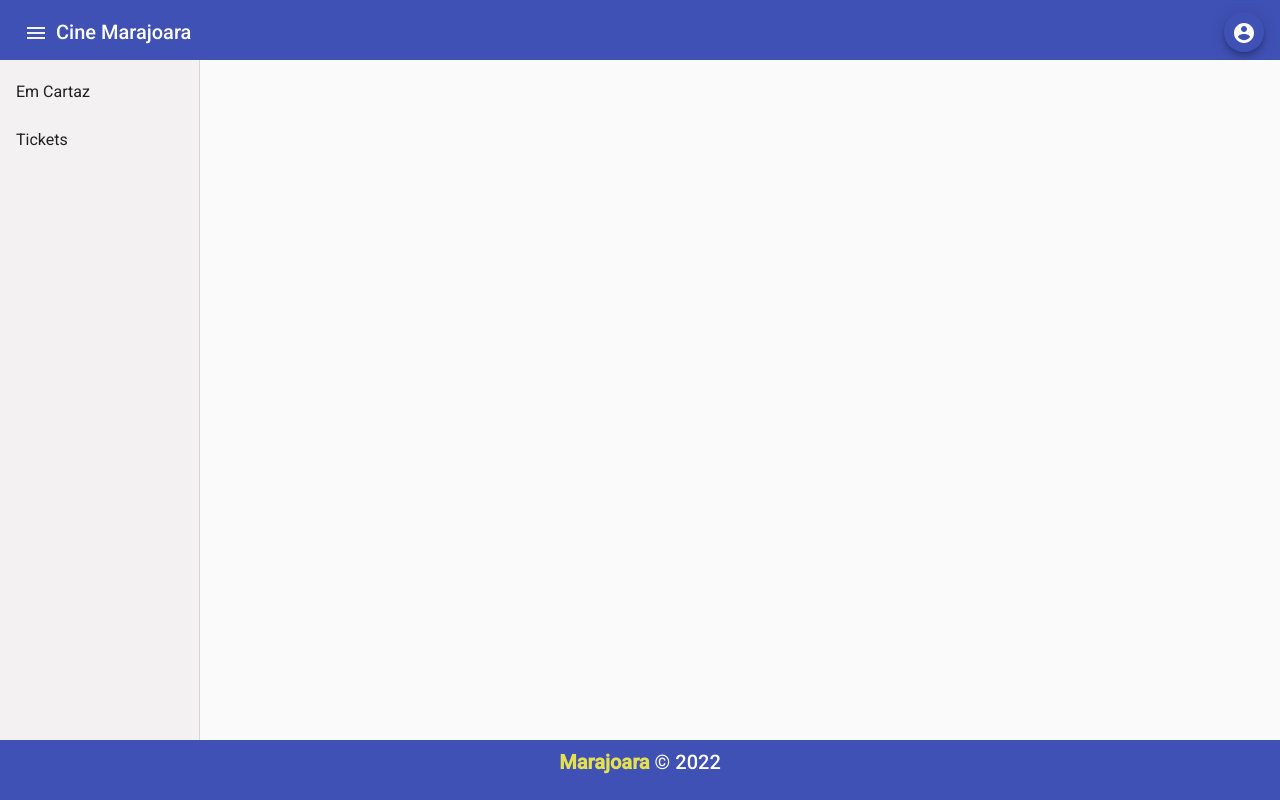
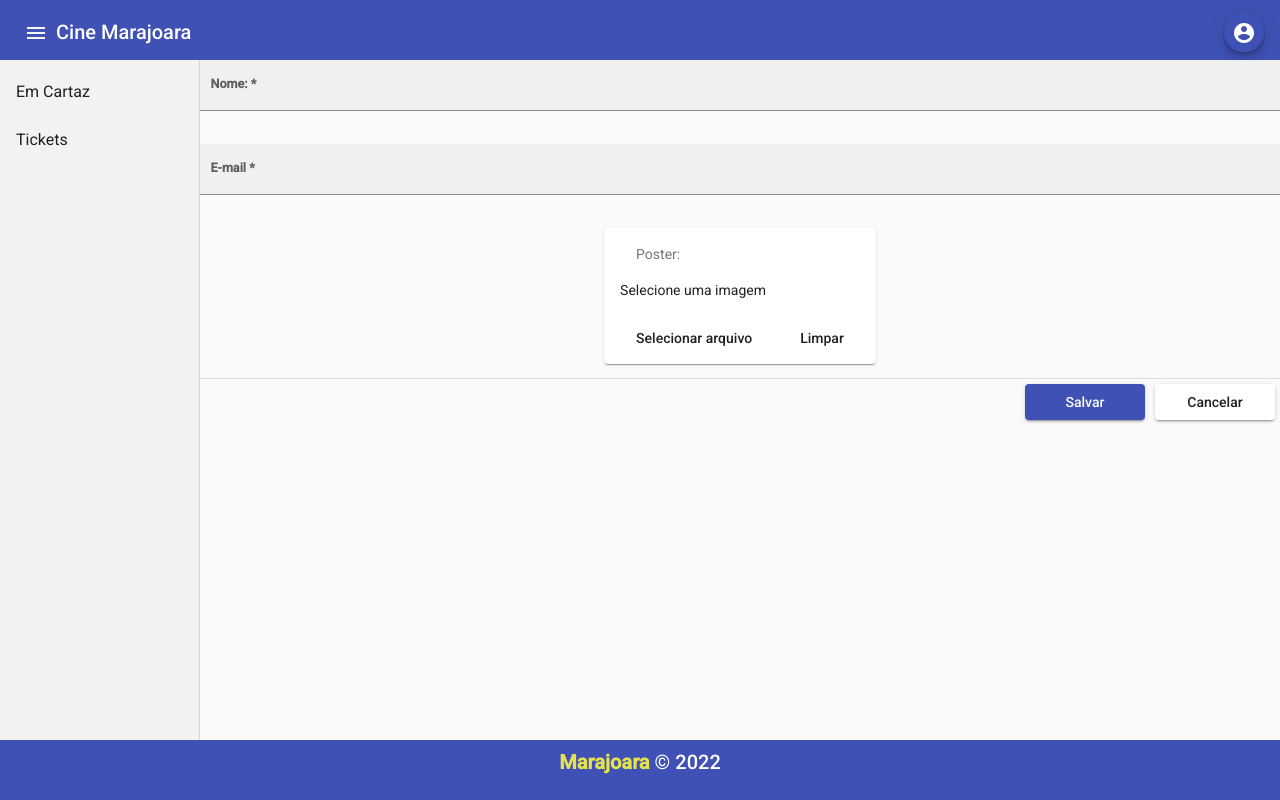
Before and after one commit to rafapolmann/marajoara-cinema-management, an Angular app in the folder Marajoara.Cinema.Management/Marajoara.Cinema.Management.FrontEnd/: page /userprofile in a window 1280 px wide. Before the commit this address led to /. Built offline with nearby package versions, Linux system fonts and the light colour scheme; sample sign-in values are in the browser's storage.

Commit message:
Creating UserAccountProfileComponet

```diff
--- a/Marajoara.Cinema.Management/Marajoara.Cinema.Management.FrontEnd/src/app/app-routing.module.ts
+++ b/Marajoara.Cinema.Management/Marajoara.Cinema.Management.FrontEnd/src/app/app-routing.module.ts
@@ -17,6 +17,7 @@ import { RegisterComponent } from './features/user/register/register/register.co
 import { UserAccountAddComponent } from './features/user/user-account-add/user-account-add.component';
 import { UserAccountEditComponent } from './features/user/user-account-edit/user-account-edit.component';
 import { UserAccountListComponent } from './features/user/user-account-list/user-account-list.component';
+import { UserAccountProfileComponent } from './features/user/user-account-profile/user-account-profile.component';
 import { AccessLevel } from './models/UserAccount'
 
 
@@ -46,6 +47,7 @@ const userModuleRoutes: Routes = [
       ]
     }
   },
+  { path: 'userprofile', component: UserAccountProfileComponent, canActivate: [AuthGuard] },
 ];
 
 /** MOVIE MODULE ROUTES DEFINITION */
--- a/Marajoara.Cinema.Management/Marajoara.Cinema.Management.FrontEnd/src/app/app.component.ts
+++ b/Marajoara.Cinema.Management/Marajoara.Cinema.Management.FrontEnd/src/app/app.component.ts
@@ -10,9 +10,9 @@ import { LoadingService } from './services/loading.service';
   styleUrls: ['./app.component.scss'],
 })
 export class AppComponent implements AfterContentChecked {
+  title = 'Cine Marajoara';
+  user!: AuthorizedUserAccount;
 
-  title = 'Cine Marajoara';
-  user!: AuthorizedUserAccount;// AuthorizedUserAccount | undefined;
   @ViewChild('sidenav') sidenav!: MatSidenav;
   constructor(
     public loadingService: LoadingService,
@@ -20,24 +20,28 @@ export class AppComponent implements AfterContentChecked {
     private authService: AuthenticationService,
   ) {
 
-    this.authService.user.subscribe(u=> this.userChanged(u));
+    this.authService.user.subscribe(u => this.userChanged(u));
   }
-  private userChanged(u: AuthorizedUserAccount){
+
+  private userChanged(u: AuthorizedUserAccount) {
     this.user = u;
   }
+
   public get AccessLevel() {
     return AccessLevel;
   }
+
   ngAfterContentChecked(): void {
     this.changeDetector.detectChanges();
   }
+
   toggleSideNav() {
     if (this.sidenav) {
       this.sidenav.toggle()
     }
   }
 
-  logout(){
+  logout() {
     this.authService.logout();
   }
 }
--- a/Marajoara.Cinema.Management/Marajoara.Cinema.Management.FrontEnd/src/app/app.module.ts
+++ b/Marajoara.Cinema.Management/Marajoara.Cinema.Management.FrontEnd/src/app/app.module.ts
@@ -37,6 +37,7 @@ import { LoginComponent } from './features/user/login/login/login.component';
 import { RegisterComponent } from './features/user/register/register/register.component';
 import { ErrorInterceptor } from './core/interceptors/error.interceptor';
 import { TokenInterceptor } from './core/interceptors/token.interceptor';
+import { UserAccountProfileComponent } from './features/user/user-account-profile/user-account-profile.component';
 
 @NgModule({
     declarations: [
@@ -66,6 +67,7 @@ import { TokenInterceptor } from './core/interceptors/token.interceptor';
         HoursPipe,
         LoginComponent,
         RegisterComponent,
+        UserAccountProfileComponent,
     ],
     imports: [
         BrowserModule,
--- /dev/null
+++ b/Marajoara.Cinema.Management/Marajoara.Cinema.Management.FrontEnd/src/app/features/user/user-account-profile/user-account-profile.component.html
@@ -0,0 +1,56 @@
+<div class="form-container">
+  <form (ngSubmit)="submit(formDir)" [formGroup]="userProfileForm" #formDir="ngForm">
+
+    <div class="form-group">
+      <mat-form-field appearance="fill">
+        <mat-label>Nome:</mat-label>
+        <input matInput placeholder="Nome do usuário" formControlName="name" required />
+        <mat-error *ngIf="name.invalid && name.errors?.['required']">O nome é obrigatório</mat-error>
+      </mat-form-field>
+    </div>
+
+    <div class="form-group">
+      <mat-form-field class="example-full-width" appearance="fill">
+        <mat-label>E-mail</mat-label>
+        <input type="email" readonly="true" matInput [formControl]="mail" placeholder="Ex. user@marajoara.com">
+        <mat-error *ngIf="mail.hasError('email') && !mail.hasError('required')">
+          Endereço de e-mail está inválido!
+        </mat-error>
+        <mat-error *ngIf="mail.hasError('required')"> O e-mail é obrigatório </mat-error>
+      </mat-form-field>
+    </div>
+    <div class="photo-container">
+      <mat-card>
+        <mat-card-header>
+          <mat-card-subtitle>Poster:</mat-card-subtitle>
+        </mat-card-header>
+
+        <mat-card-content>
+          <div *ngIf="photoImgSrc">
+            <img mat-card-image [src]="photoImgSrc" />
+          </div>
+          <div *ngIf="!photoImgSrc">
+            <p>Selecione uma imagem</p>
+          </div>
+        </mat-card-content>
+        <mat-card-actions>
+          <input #posterInput hidden="true" type="file" onclick="this.value=null" (change)="onFileSelected($event)"
+            accept=".bmp,.jpg,.png" />
+          <button type="button" (click)="posterInput.click()" mat-button>
+            Selecionar arquivo
+          </button>
+          <button type="button" (click)="onCleanFile()" mat-button>
+            Limpar
+          </button>
+        </mat-card-actions>
+      </mat-card>
+    </div>
+    <mat-divider></mat-divider>
+    <div class="button-flex-container">
+      <button mat-raised-button color="primary">Salvar</button>
+      <button mat-raised-button (click)="cancel()" type="button" color="basic">
+        Cancelar
+      </button>
+    </div>
+  </form>
+</div>
--- /dev/null
+++ b/Marajoara.Cinema.Management/Marajoara.Cinema.Management.FrontEnd/src/app/features/user/user-account-profile/user-account-profile.component.scss
@@ -0,0 +1,44 @@
+.button-flex-container {
+  display: flex;
+  flex-direction: row;
+  justify-content: flex-end;
+  flex-wrap: wrap;
+}
+
+.mat-raised-button {
+  margin: 5px;
+  min-width: 120px;
+}
+
+.form-container {
+  overflow-x: hidden;
+}
+
+.photo-container {
+  display: inline-block;
+  margin-bottom: 1em;
+  width: 325px;
+}
+mat-card img {
+  width: auto;
+  margin-top: 0.1em;
+  margin-bottom: 0;
+  display: inline-block;
+  max-width: 450px;
+  max-height: 350px;
+}
+
+.mat-card-content {
+  margin: 0;
+}
+
+.photo-container {
+  display: flex;
+  width: 100%;
+  flex-direction: column;
+  align-items: center;
+}
+
+.form-group-flex-row mat-checkbox {
+  margin-bottom: 15px;
+}
--- /dev/null
+++ b/Marajoara.Cinema.Management/Marajoara.Cinema.Management.FrontEnd/src/app/features/user/user-account-profile/user-account-profile.component.ts
@@ -0,0 +1,68 @@
+import { Component, Input, OnInit } from '@angular/core';
+import { FormControl, FormGroup, FormGroupDirective, Validators, NgForm } from '@angular/forms';
+import { UserAccount } from 'src/app/models/UserAccount';
+
+@Component({
+  selector: 'app-user-account-profile',
+  templateUrl: './user-account-profile.component.html',
+  styleUrls: ['./user-account-profile.component.scss']
+})
+export class UserAccountProfileComponent implements OnInit {
+
+  photoImgSrc!: string;
+
+  @Input() userAccountData!: UserAccount;
+  userProfileForm!: FormGroup;
+  constructor() { }
+
+  ngOnInit(): void {
+    this.userProfileForm = new FormGroup({
+      userAccountID: new FormControl(this.userAccountData ? this.userAccountData.userAccountID : ''),
+      name: new FormControl(this.userAccountData ? this.userAccountData.name : '', [Validators.required]),
+      mail: new FormControl(this.userAccountData ? this.userAccountData.mail : '', [Validators.required, Validators.email]),
+      //level: new FormControl(this.userAccountData ? this.getAccountLevel(this.userAccountData.level) : '', [Validators.required]),
+      photoFile: new FormControl(''),
+    });
+  }
+
+  get name() {
+    return this.userProfileForm.get('name')! as FormControl;
+  }
+
+  get mail() {
+    return this.userProfileForm.get('mail')! as FormControl;
+  }
+
+  submit(formDirective: FormGroupDirective): void {
+    if (this.userProfileForm.invalid) {
+      return;
+    }
+    // const userAccountCommand: UserAccount = this.getUserAccountCommand();
+    // this.onSubmit.emit(userAccountCommand);
+
+    //Resets the form.
+    this.userProfileForm.reset();
+    formDirective.resetForm();
+  }
+
+  cancel() {
+
+  }
+
+  onFileSelected(event: any) {
+    const file: File = event.target.files[0];
+
+    this.userProfileForm.patchValue({ posterFile: file });
+
+    const reader = new FileReader();
+    reader.onload = e => this.photoImgSrc = String(reader.result);
+
+    reader.readAsDataURL(file);
+  }
+
+  onCleanFile() {
+    this.userProfileForm.patchValue({ posterFile: null });
+    this.photoImgSrc = '';
+  }
+
+}
--- a/Marajoara.Cinema.Management/Marajoara.Cinema.Management.FrontEnd/src/app/services/UserAccountService.ts
+++ b/Marajoara.Cinema.Management/Marajoara.Cinema.Management.FrontEnd/src/app/services/UserAccountService.ts
@@ -9,6 +9,8 @@ import { UserAccount } from '../models/UserAccount';
 })
 export class UserAccountService {
   private controllerUri: string = 'UserAccount';
+  private photoUri: string = `photo`;
+
   constructor(private marajoaraApiService: MarajoaraApiService) { }
 
   getAll(): Observable<UserAccount[]> {
@@ -45,4 +47,10 @@ export class UserAccountService {
   delete(userAccountId: number): Observable<boolean> {
     return this.marajoaraApiService.delete(`${this.controllerUri}/${userAccountId}`)
   }
+
+  getPhotoByUserId(userAccountId: number): Observable<string> {
+    return this.marajoaraApiService.get<string>(
+      `${this.controllerUri}/${userAccountId}/${this.photoUri}`
+    );
+  }
 }
```
Also changed, not shown: Marajoara.Cinema.Management/Marajoara.Cinema.Management.FrontEnd/src/app/features/user/register/register/register.component.html (+3 -17 lines), 1 other file (tests, documents, lock files or other folders).
